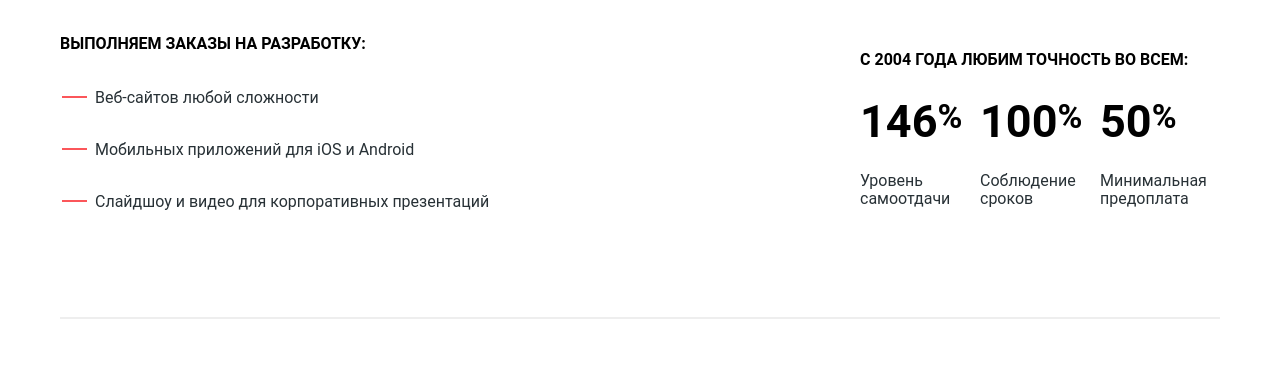
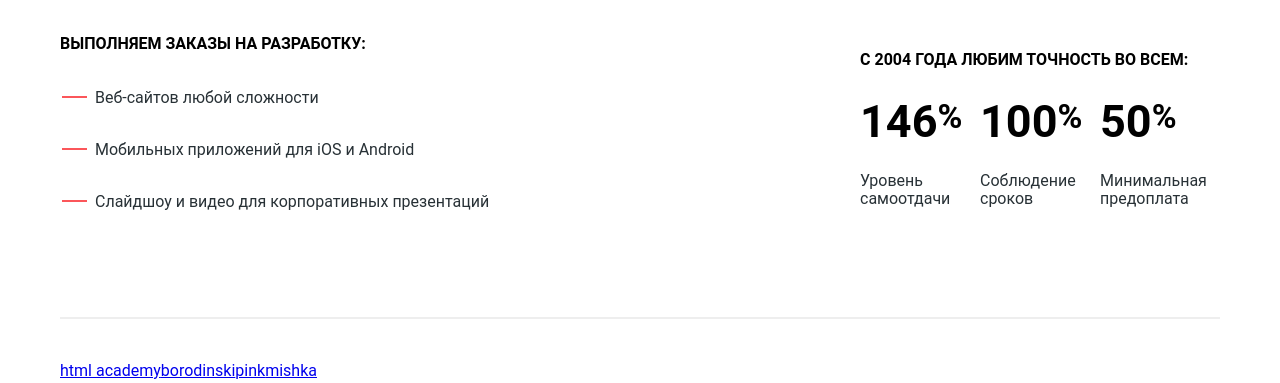
Before and after one commit to ImDmitriyS/nerds, a plain HTML site: page index.html in a window 1280 px wide. Shown: the part 1337-1720 px from the top of the page. Before the commit the page ends 1696 px from the top, so only its background shows below. Drawn offline with nearby package versions, Linux system fonts and the light colour scheme; files that its build step writes are made by us from their sources; a script that the page names is missing.

Commit message:
добавил разметку partners

```diff
--- a/index.html
+++ b/index.html
@@ -62,7 +62,7 @@
 				<button class="btn feature-btn feature-btn--yellow">заказать</button>
 			</article>
 		</div>
-		<section class="about">
+		<div class="about">
 			<div class="top-line clearfix">
 				<div class="left-column">
 					<h3 class="about-title">Мы — маленькая, но гордая дизайн-студия из Краснодара. </h3>
@@ -96,7 +96,13 @@
 					</div>
 				</div>
 			</div>
-		</section>
+		</div>
+		<div class="partners clearfix">
+			<a href="#" class="partners-link">html academy</a>
+			<a href="#" class="partners-link">borodinski</a>
+			<a href="#" class="partners-link">pink</a>
+			<a href="#" class="partners-link">mishka</a>
+		</div>
 	</main>
 	<footer>
 
```
